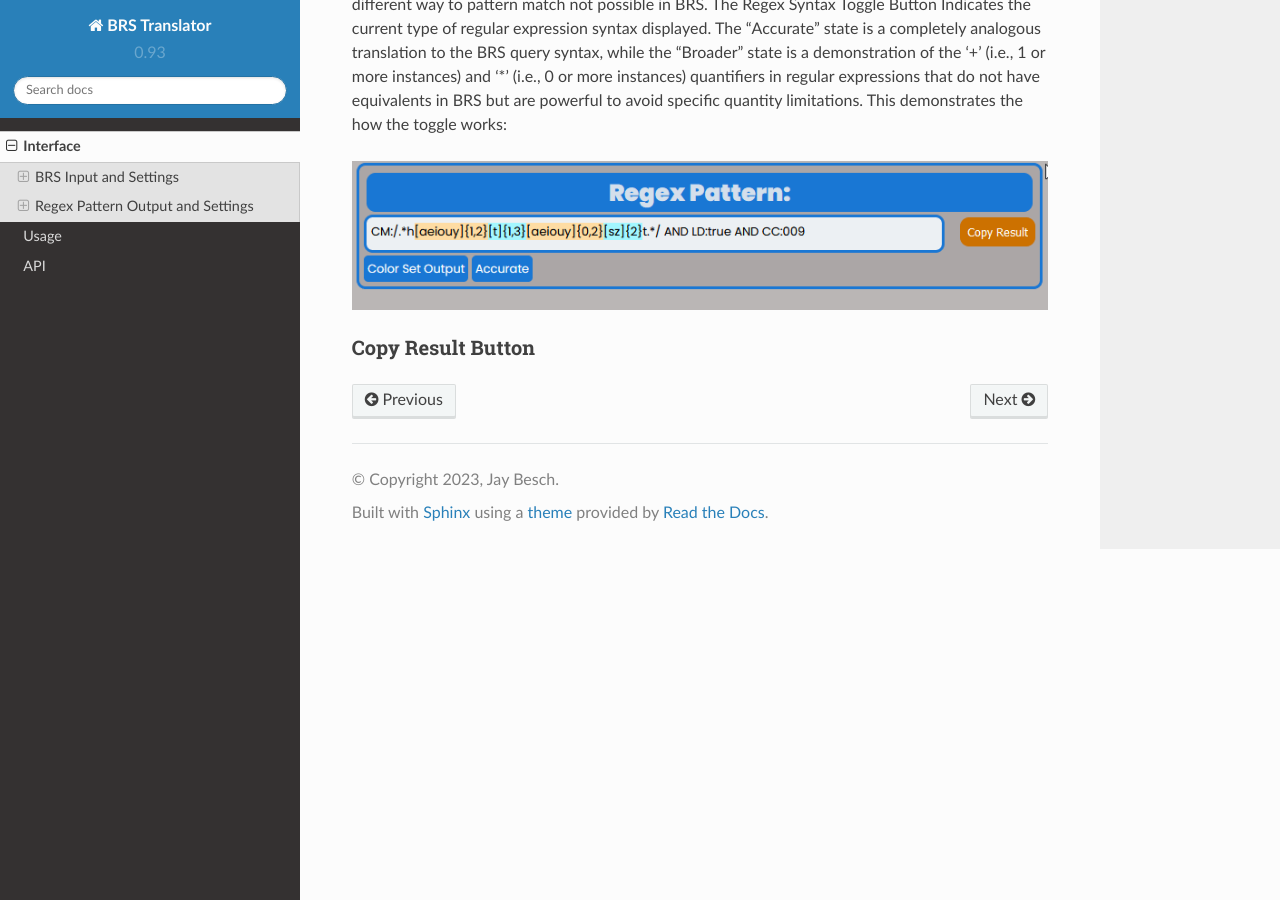
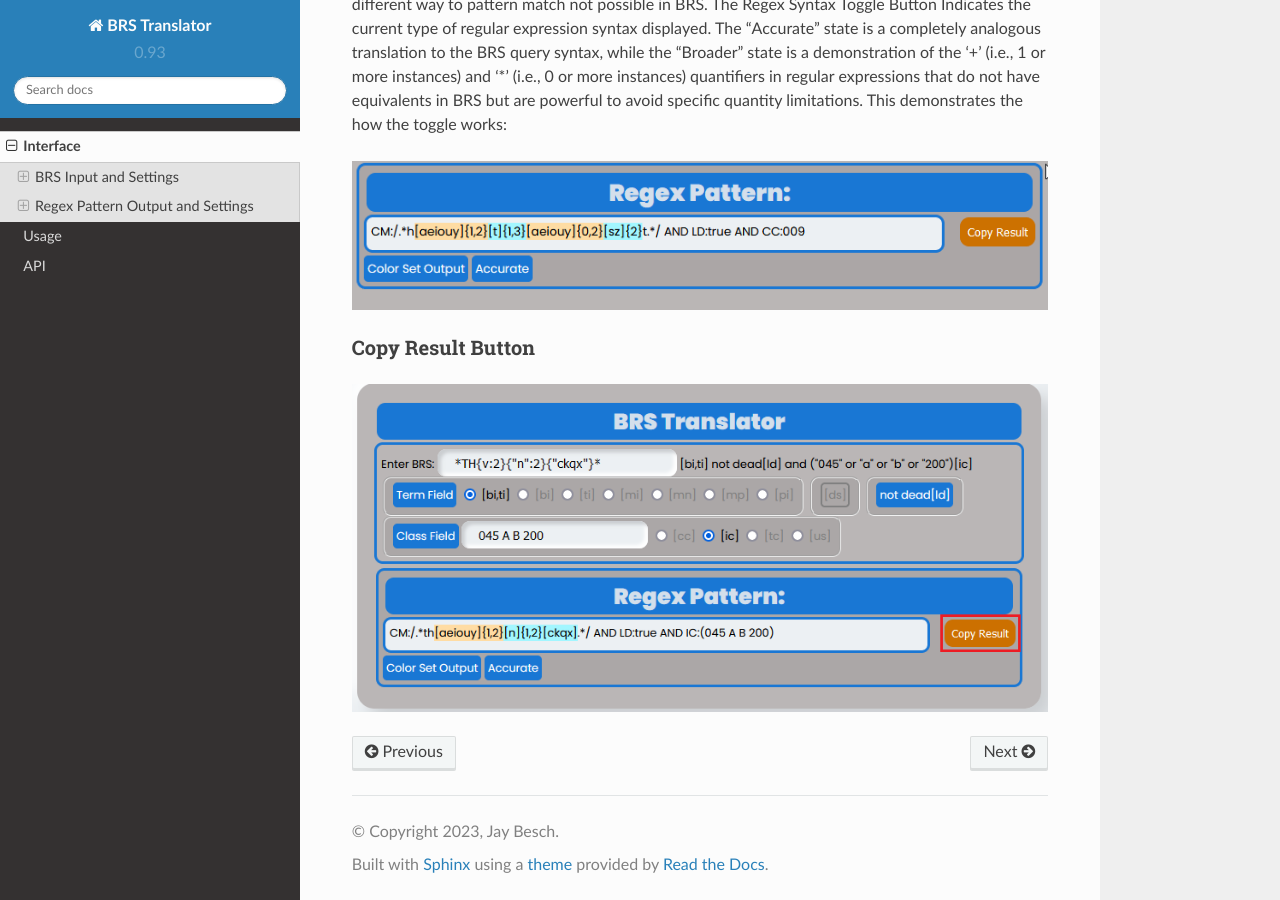
Before and after one commit to Ayjent/BRS-Translator, a Sphinx documentation site: the page built from docs/source/interface.rst, in a window 1280 px wide and 900 px high, scrolled down 4372 px. Built offline with Sphinx 7.4.7 and the Read the Docs theme 2.0.0, drawn with Linux system fonts in a browser that asks for light colours.

Commit message:
Update interface.rst

```diff
--- a/docs/source/interface.rst
+++ b/docs/source/interface.rst
@@ -73,3 +73,4 @@
 
 Copy Result Button
 ^^^^^^^^^^^^^^^^^^
+.. image:: ../_static/BRSCopyHighlight.png
```
